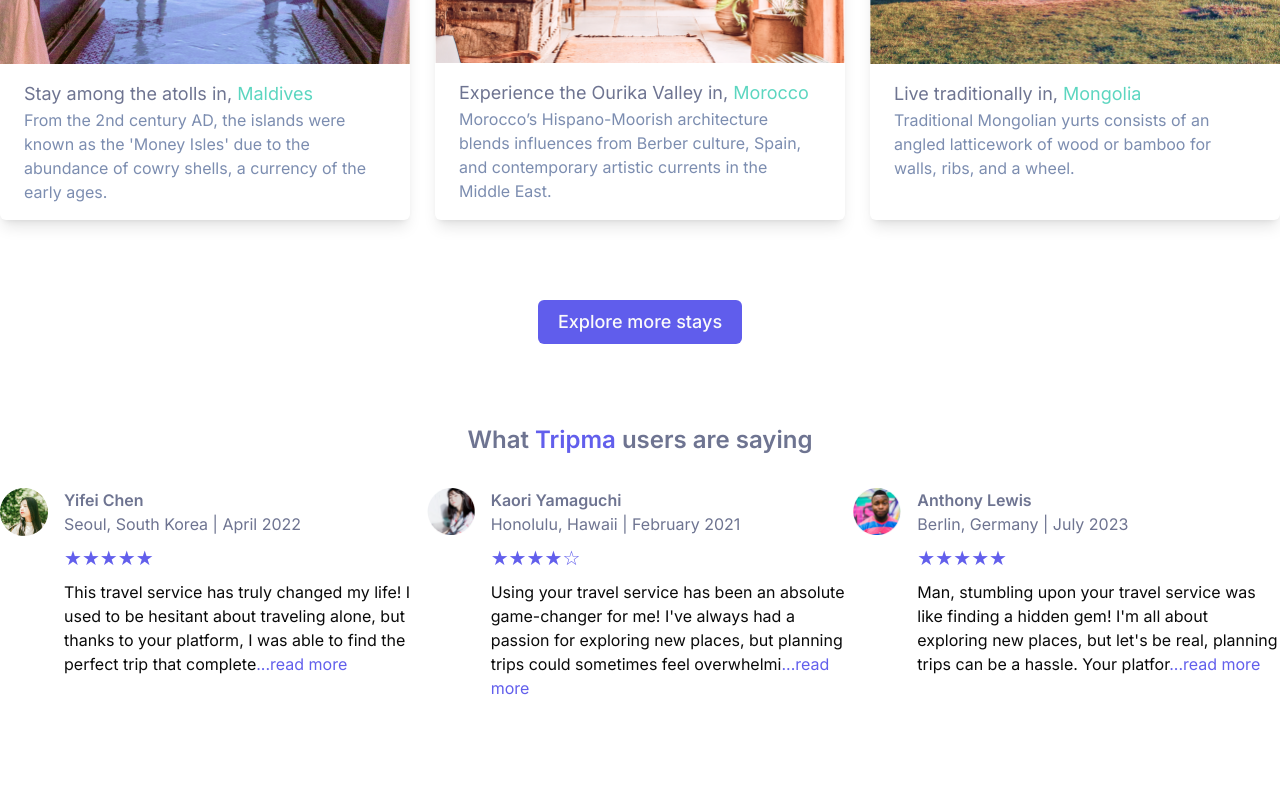
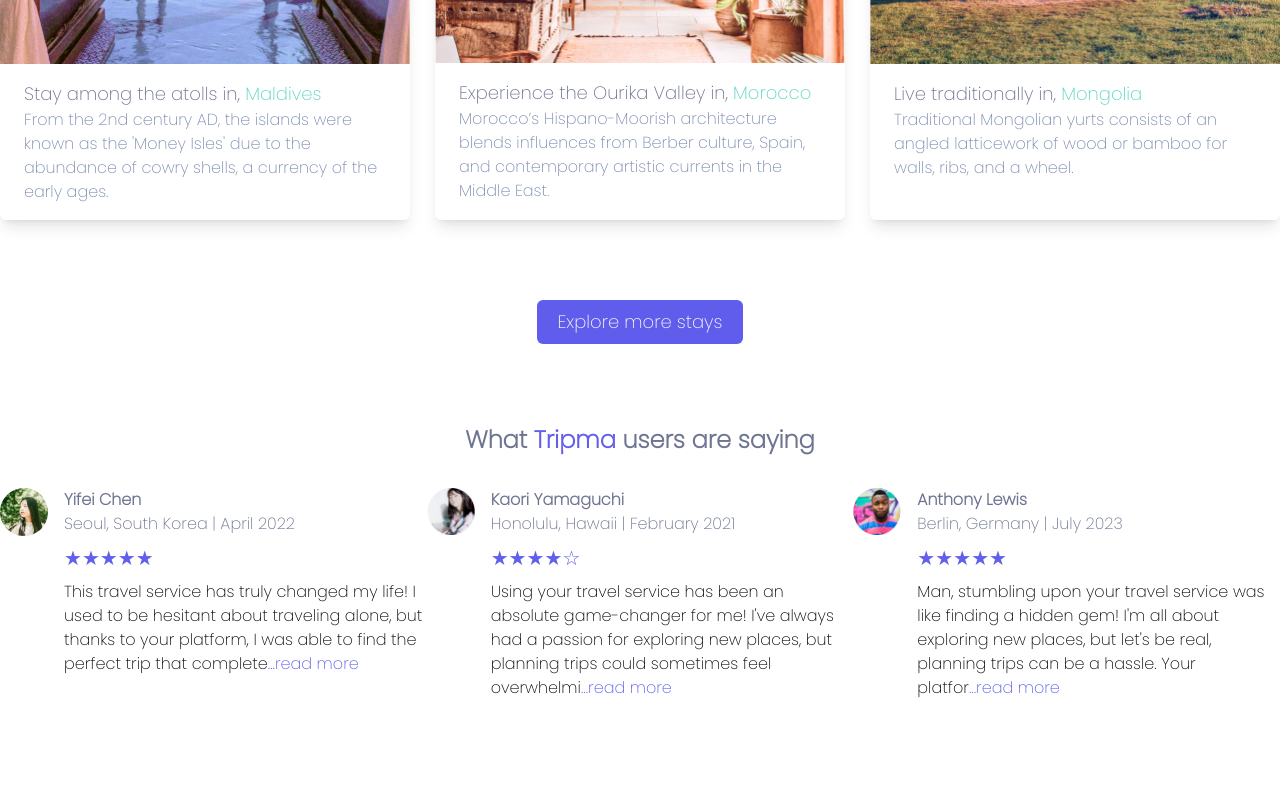
Before and after one commit to makkenzo/tripma, a Next.js app: page / in a window 1280 px wide. Shown: the part 2500-3300 px from the top of the page. Built offline with nearby package versions, Linux system fonts and the light colour scheme; no server answers.

Commit message:
removed shadows from main-inputs

```diff
--- a/src/app/(auth)/layout.tsx
+++ b/src/app/(auth)/layout.tsx
@@ -1,15 +1,12 @@
 import "@/styles/globals.css";
-import { Inter } from "next/font/google";
+import { Inter, Poppins } from "next/font/google";
 
 export const metadata = {
     title: "Next.js",
     description: "Generated by Next.js",
 };
 
-const inter = Inter({
-    subsets: ["latin"],
-    variable: "--font-sans",
-});
+const font = Poppins({ subsets: ["latin"], weight: ["100", "200"] });
 
 export default function AuthLayout({
     children,
@@ -18,7 +15,7 @@ export default function AuthLayout({
 }) {
     return (
         <html lang="en">
-            <body className={`${inter.className}`}>{children}</body>
+            <body className={font.className}>{children}</body>
         </html>
     );
 }
--- a/src/app/(home)/_components/hero.tsx
+++ b/src/app/(home)/_components/hero.tsx
@@ -19,7 +19,7 @@ const Hero = () => {
                         It's more than <br /> just a trip
                     </h1>
                 </div>
-                <MainInputs />
+                <MainInputs className="shadow-[-1px_11px_38px_14px_#936E9122]" />
             </div>
         </div>
     );
--- a/src/app/layout.tsx
+++ b/src/app/layout.tsx
@@ -3,12 +3,10 @@ import "@/styles/globals.css";
 import { ClerkProvider } from "@clerk/nextjs";
 import { Provider } from "jotai";
 
-import { Inter } from "next/font/google";
+import { Poppins } from "next/font/google";
 import { Toaster } from "sonner";
 
-const inter = Inter({
-    subsets: ["latin"],
-});
+const font = Poppins({ subsets: ["latin"], weight: ["100", "200"] });
 
 export const metadata = {
     title: "Tripma",
@@ -22,7 +20,7 @@ export default function RootLayout({
 }) {
     return (
         <html lang="en">
-            <body className={inter.className}>
+            <body className={font.className}>
                 <Provider>
                     <ClerkProvider>
                         {children}
--- a/src/components/main-inputs.tsx
+++ b/src/components/main-inputs.tsx
@@ -15,6 +15,7 @@ import { DateRange } from "react-day-picker";
 import { toast } from "sonner";
 import Loader from "./loader";
 import { Button } from "./ui/button";
+import { cn } from "@/lib/utils";
 
 interface MainInputsProps {
     data?: {
@@ -27,9 +28,14 @@ interface MainInputsProps {
         total: string;
     } | null;
     disabled?: boolean;
+    className?: string;
 }
 
-const MainInputs = ({ data = null, disabled = false }: MainInputsProps) => {
+const MainInputs = ({
+    data = null,
+    disabled = false,
+    className = "",
+}: MainInputsProps) => {
     const [iataAndNameValues, setIataAndNameValues] = useState<Iata[]>([]);
     const [isLoading, setIsLoading] = useState(true);
 
@@ -126,7 +132,7 @@ const MainInputs = ({ data = null, disabled = false }: MainInputsProps) => {
     }
 
     return (
-        <div className="flex shadow-[-1px_11px_38px_14px_#936E9122]">
+        <div className={cn("flex", className)}>
             <AirportSelect
                 data={iataAndNameValues}
                 placeholder="From where?"
```
